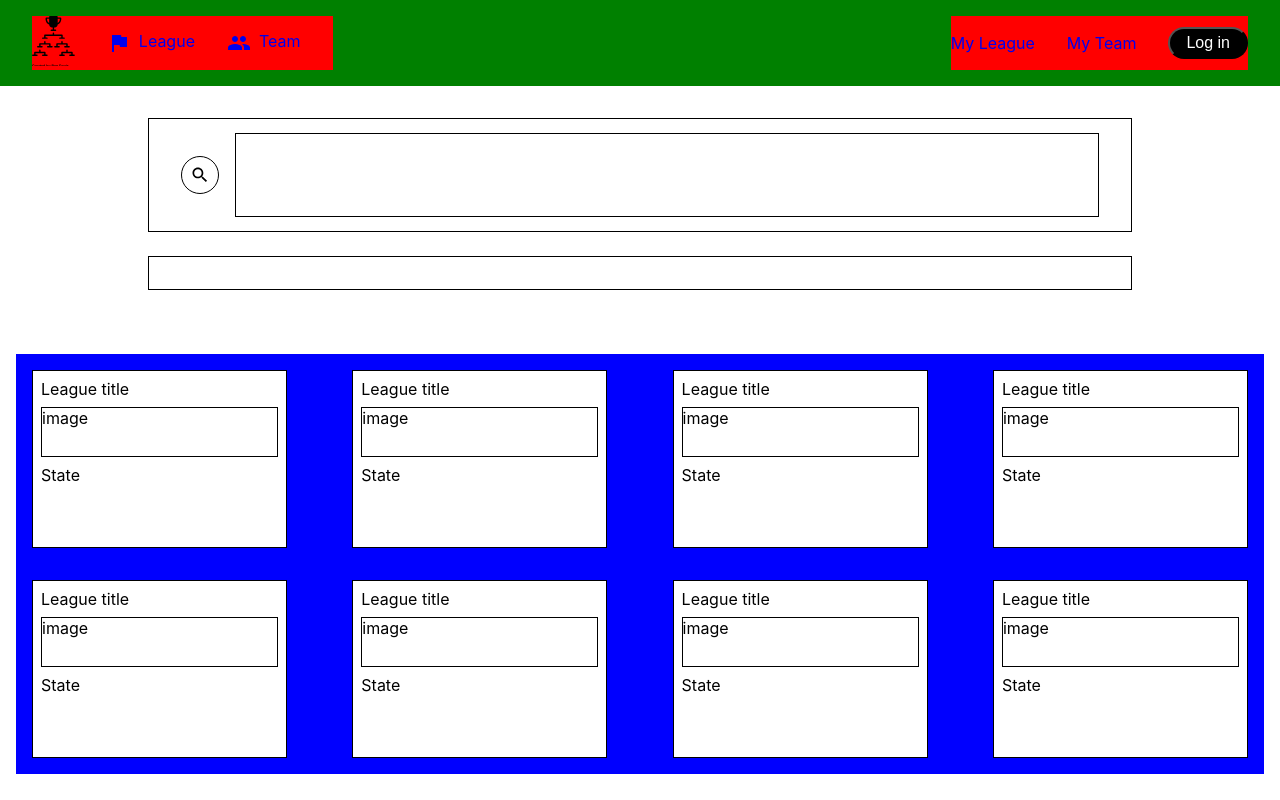
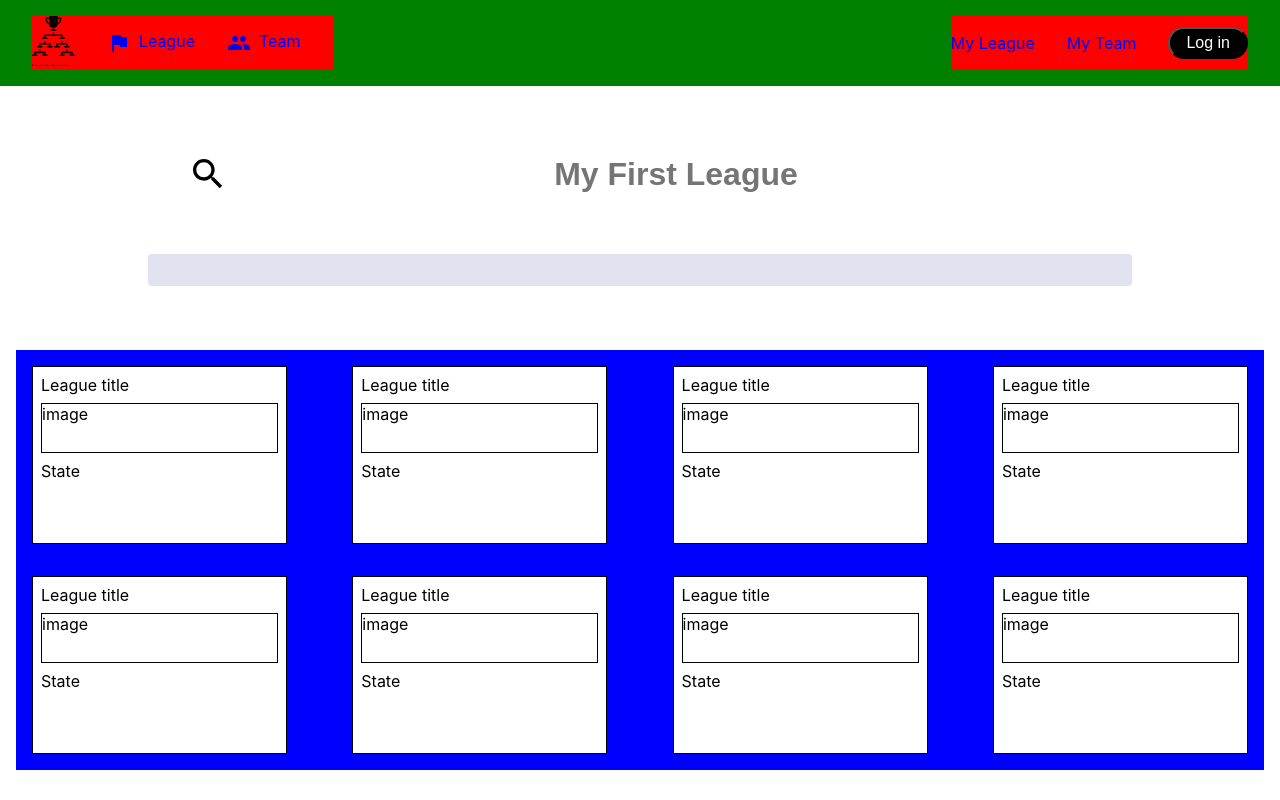
Before and after one commit to wjy5446/league-project, a React (Create React App) app in the folder frontends/: page / in a window 1280 px wide. Built offline with nearby package versions, Linux system fonts and the light colour scheme.

Commit message:
feat) add homesearch styles

```diff
--- a/frontends/src/components/search/HomeSearch.jsx
+++ b/frontends/src/components/search/HomeSearch.jsx
@@ -8,8 +8,8 @@ function HomeSearch() {
     <Block>
       <Search>
         <SearchInput>
-          <SearchLogo style={{ fontSize: 20 }} />
-          <SearchField type="text" />
+          <SearchLogo style={{ fontSize: 40 }} />
+          <SearchField type="text" placeholder="My First League" />
         </SearchInput>
         <SearchFilter />
       </Search>
@@ -37,29 +37,33 @@ const SearchInput = styled.div`
   height: 5rem;
   justify-content: center;
   align-items: center;
-  border: 1px solid black;
   padding: 1rem 2rem;
 `;
 
 const SearchFilter = styled.div`
-  border: 1px solid black;
   height: 2rem;
   margin-top: 1.5rem;
+  border-radius: 0.2rem;
+  background-color: #e2e3f0;
 `;
 
 const SearchLogo = styled(MdSearch)`
-  border: 1px solid black;
-  border-radius: 1.5rem;
   padding: 0.5rem;
+  cursor: pointer;
 `;
 
 const SearchField = styled.input`
   height: 100%;
   width: 80%;
   margin-left: 1rem;
-  border: 1px solid black;
   flex: 1;
   font-size: 2rem;
+  font-weight: 700;
+  text-align: center;
+  border: none;
+  &:focus {
+    outline: none;
+  }
 `;
 
 export default HomeSearch;
```
